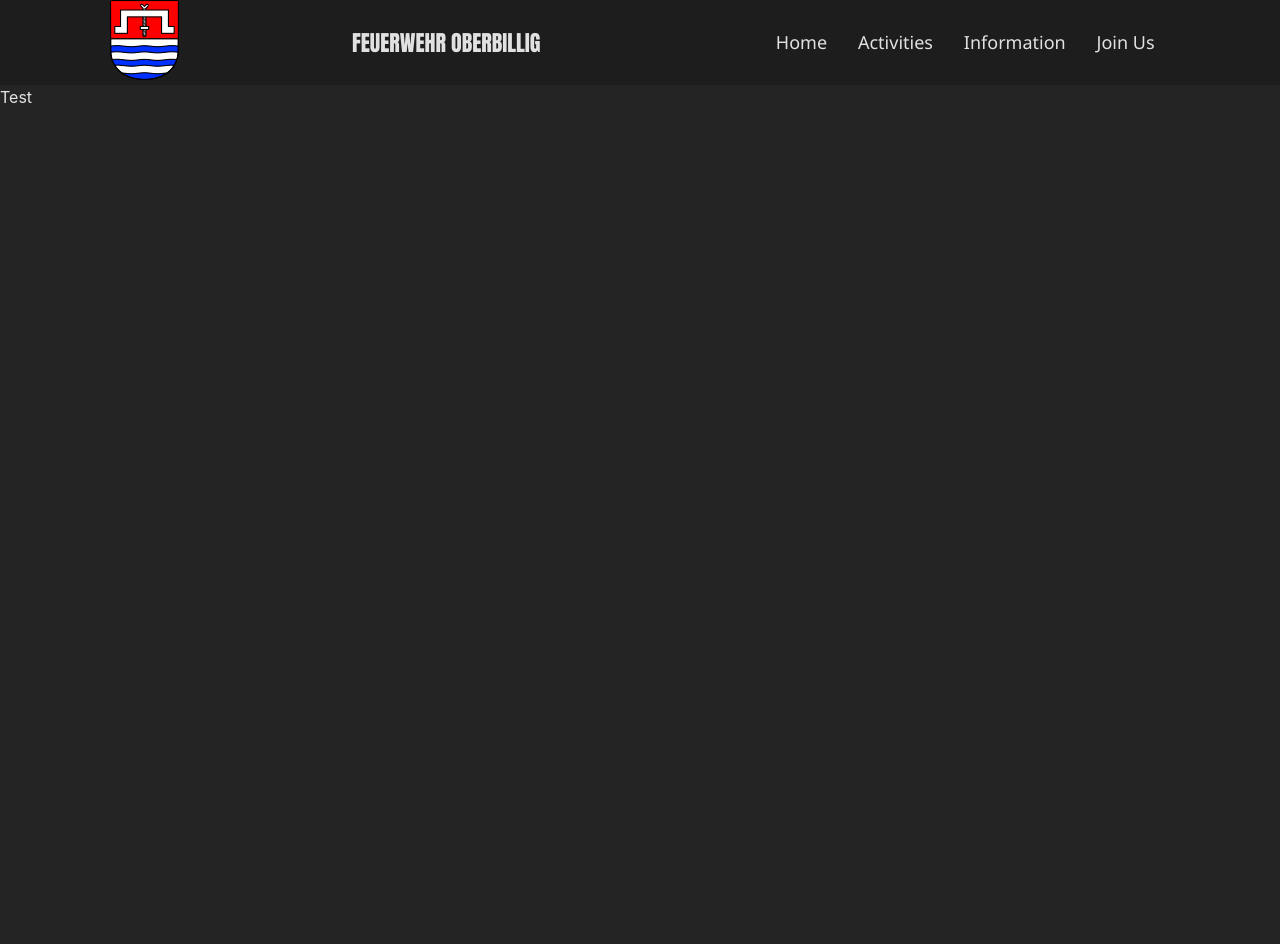
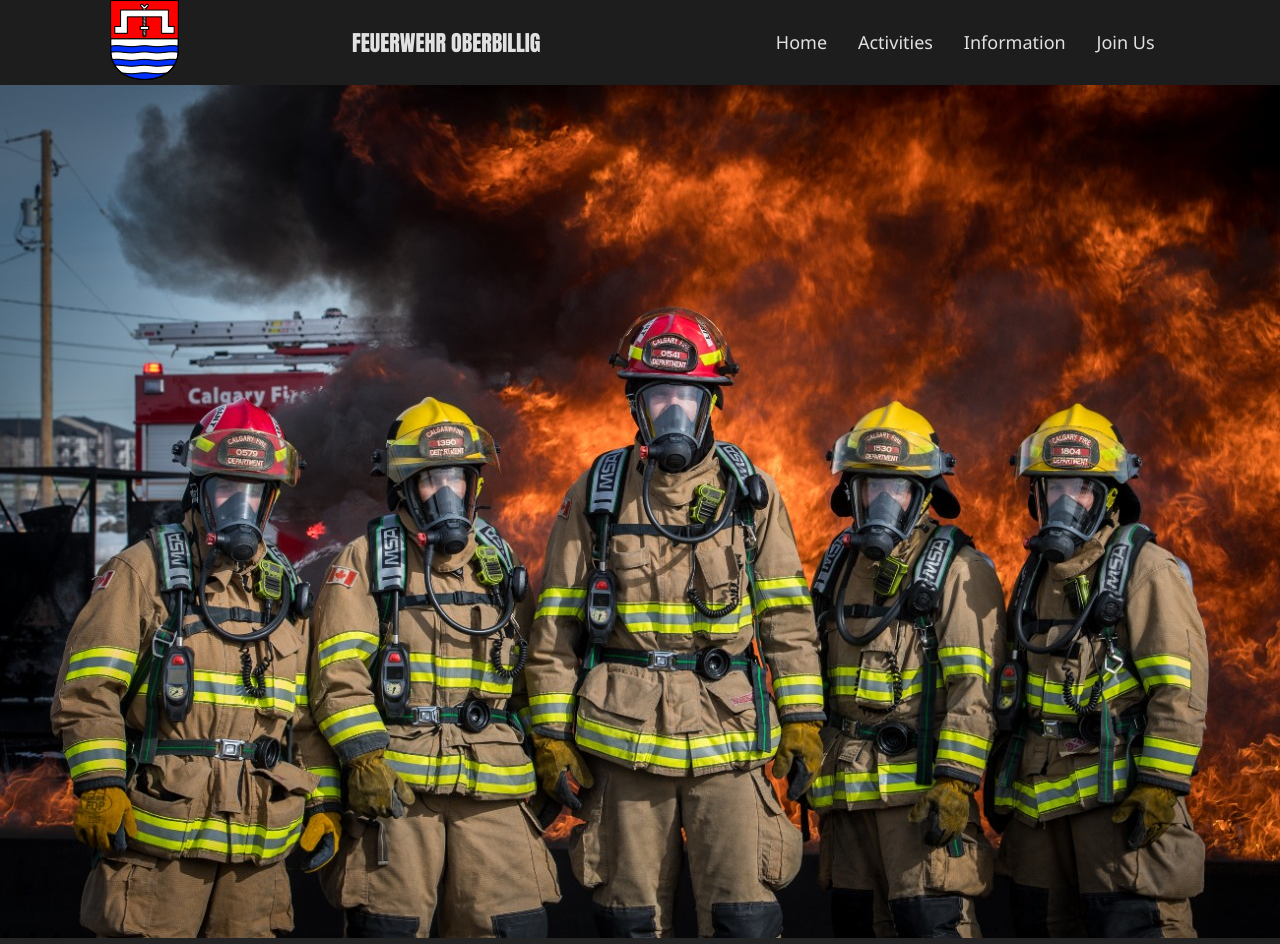
Before and after one commit to FelixSchick/FFW-OG, a React (Vite) app: page / in a window 1280 px wide. Before the commit the page ends 800 px from the top, so only its background shows below. Built offline with nearby package versions, Linux system fonts and the light colour scheme.

Commit message:
Added Hero

```diff
--- a/src/components/Hero.css
+++ b/src/components/Hero.css
@@ -0,0 +1,4 @@
+.heroBackgroundImg {
+    height: 100%;
+    width: 100%;
+}
--- a/src/components/Hero.tsx
+++ b/src/components/Hero.tsx
@@ -1,6 +1,11 @@
 import "./Hero.css";
+import hero from "../assets/hero.jpg";
 
 function Hero() {
-  return <div>Test</div>;
+  return (
+    <div className="heroSection">
+      <img className="heroBackgroundImg" src={hero} alt="Hero" />
+    </div>
+  );
 }
 export default Hero;
```
Also changed, not shown: src/assets/hero.jpg (added).
